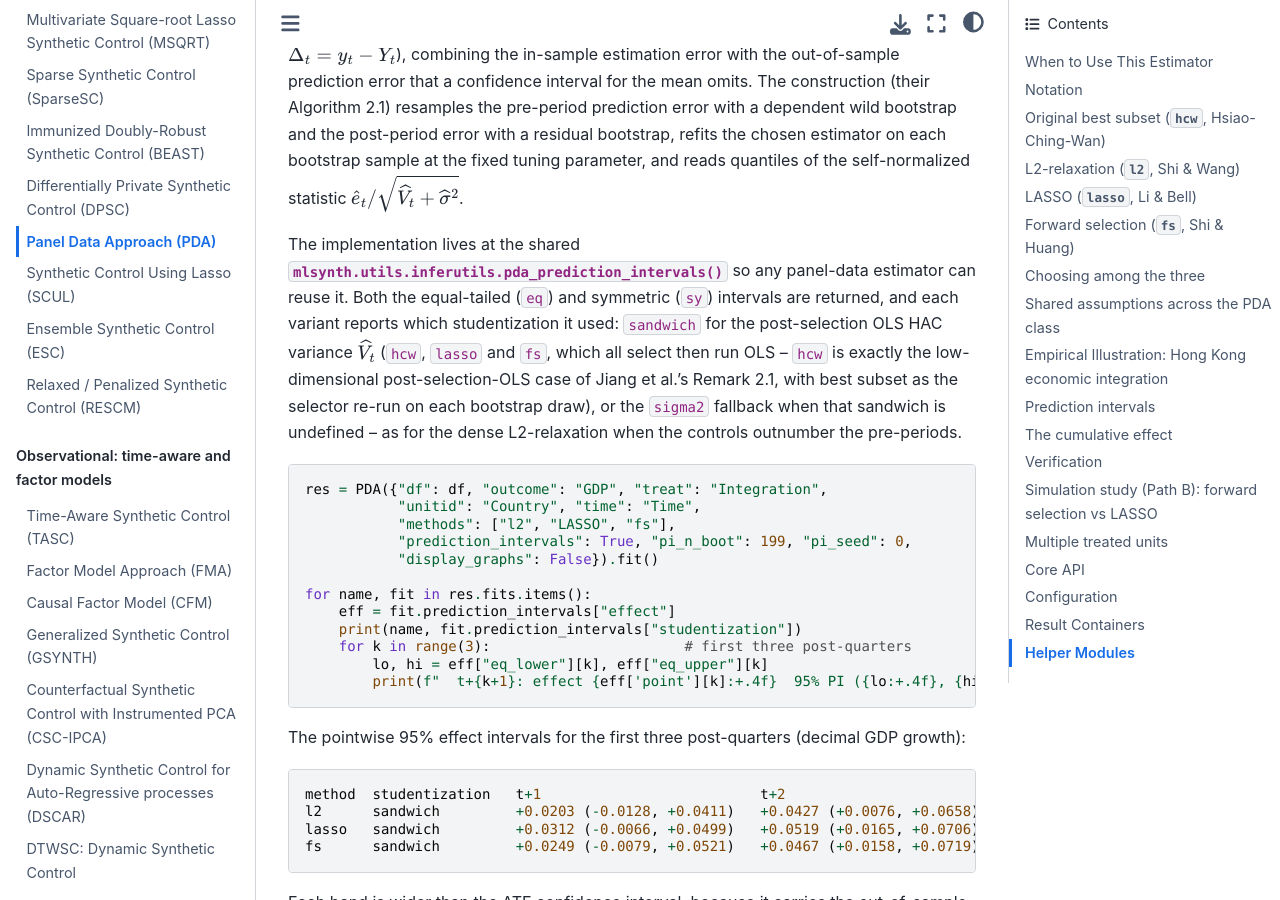
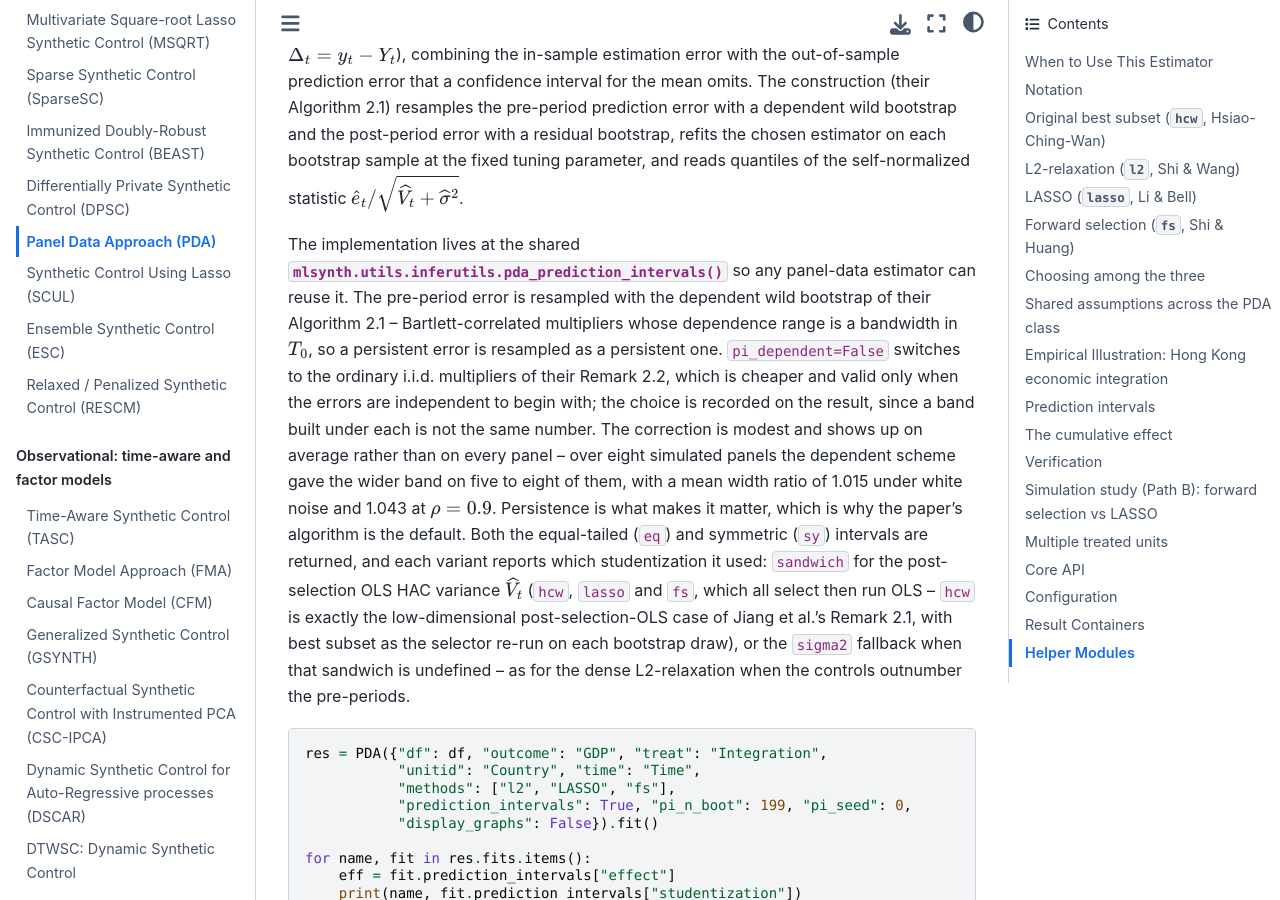
Before and after one commit to jgreathouse9/mlsynth, a Sphinx documentation site: the page built from docs/pda.rst, in a window 1280 px wide and 900 px high, scrolled down 21808 px. Built offline with Sphinx 7.4.7 and the Sphinx Book theme 1.1.4, drawn with Linux system fonts in a browser that asks for light colours.

Commit message:
Document pi_dependent, and mutate the plumbing itself
Two mutants against the orchestration, both killed: dropping the flag before it
reaches the bootstrap -- the defect the change removes, and invisible because
every fit still succeeds under the unchanged default -- and passing it through
inverted, so the result records the opposite of what was run.

Co-Authored-By: Claude Opus 5 <noreply@anthropic.com>
Claude-Session: https://claude.ai/code/session_01BKrMz8fQvjDNM1eur5kQ2V

```diff
--- a/docs/pda.rst
+++ b/docs/pda.rst
@@ -1162,7 +1162,18 @@ fixed tuning parameter, and reads quantiles of the self-normalized statistic
 :math:`\widehat e_t / \sqrt{\widehat V_t + \widehat\sigma^2}`.
 
 The implementation lives at the shared :func:`mlsynth.utils.inferutils.pda_prediction_intervals`
-so any panel-data estimator can reuse it. Both the equal-tailed (``eq``) and
+so any panel-data estimator can reuse it. The pre-period error is resampled
+with the dependent wild bootstrap of their Algorithm 2.1 -- Bartlett-correlated
+multipliers whose dependence range is a bandwidth in :math:`T_0`, so a persistent
+error is resampled as a persistent one. ``pi_dependent=False`` switches to the
+ordinary i.i.d. multipliers of their Remark 2.2, which is cheaper and valid only
+when the errors are independent to begin with; the choice is recorded on the
+result, since a band built under each is not the same number. The correction is
+modest and shows up on average rather than on every panel -- over eight simulated
+panels the dependent scheme gave the wider band on five to eight of them, with a
+mean width ratio of 1.015 under white noise and 1.043 at :math:`\rho = 0.9`.
+Persistence is what makes it matter, which is why the paper's algorithm is the
+default. Both the equal-tailed (``eq``) and
 symmetric (``sy``) intervals are returned, and each variant reports which
 studentization it used: ``sandwich`` for the post-selection OLS HAC variance
 :math:`\widehat V_t` (``hcw``, ``lasso`` and ``fs``, which all select then run
```
